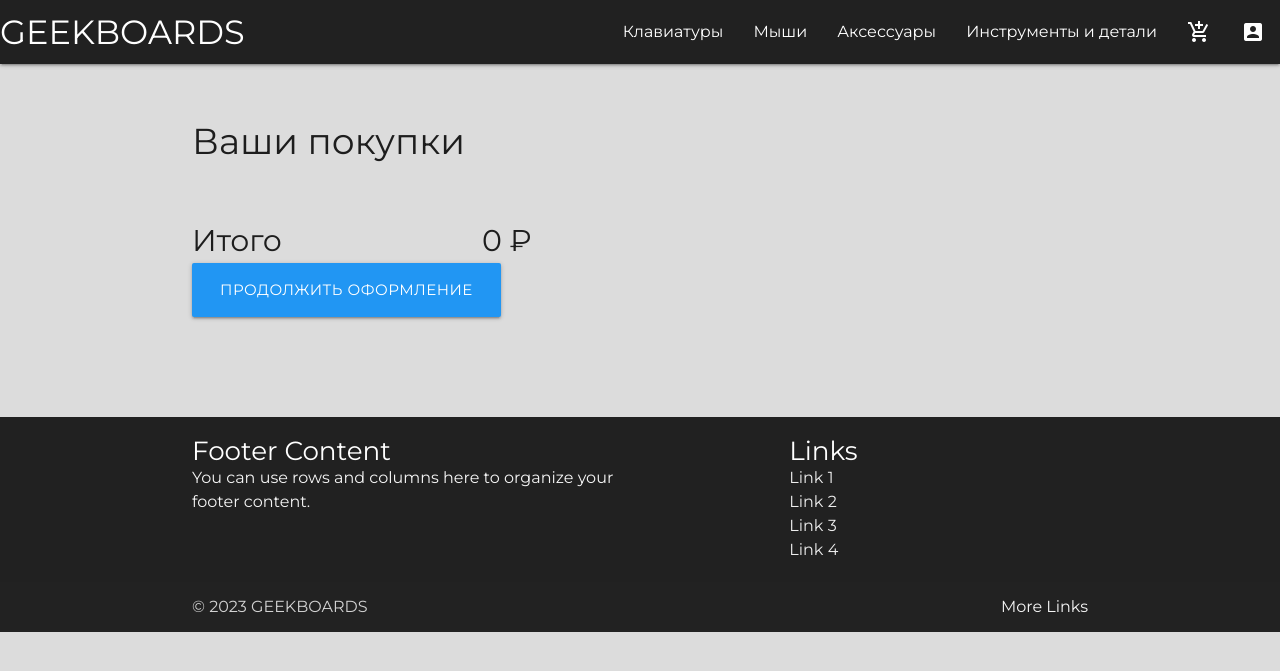
After one commit to f1rezy/yandex-flask, a Flask app: page /cart in a window 1280 px wide. The commit adds this page. Shown: the top 671 px of the page. Run offline with Flask 3, Linux system fonts and the light colour scheme.

Commit message:
Create cart page

```diff
--- a/main.py
+++ b/main.py
@@ -54,7 +54,7 @@ def main():
 @app.route("/")
 def index():
     db_sess = db_session.create_session()
-    items = db_sess.query(Items).all()
+    items = db_sess.query(Items).all()[:15]
     return render_template("index.html", title="Главная | Geekboards", items=items)
 
 
@@ -156,5 +156,10 @@ def product(product):
     return render_template("product.html", title=item_title, item=item)
 
 
+@app.route("/cart")
+def cart():
+    return render_template("cart.html", title="Корзина")
+
+
 if __name__ == '__main__':
     main()
--- a/static/css/style.css
+++ b/static/css/style.css
@@ -48,3 +48,15 @@ body {
   background-color: white;
   border-radius: 20px;
 }
+
+.product {
+  margin: 60px 40px 100px 40px;
+}
+
+.product-name {
+  font-size: 36px;
+}
+
+.item_img {
+  border-radius: 20px;
+}
--- /dev/null
+++ b/static/javascript/cart.js
@@ -0,0 +1,31 @@
+function get_cart() {
+    return JSON.parse(localStorage.getItem("cart"))
+}
+
+function set_cart(value) {
+    localStorage.setItem("cart", JSON.stringify(value))
+}
+
+window.onload = () => {
+    if (!localStorage.cart) {
+        set_cart({})
+    }
+
+    const bp = document.querySelector(".item_cart").cloneNode(true)
+    const storage = document.querySelector(".card_storage")
+    document.querySelector(".item_cart").remove()
+
+    let price = 0
+
+    for (let [key, value] of Object.entries(get_cart())) {
+        let new_row = bp.cloneNode(true)
+
+        new_row.childNodes[1].innerHTML = key
+        new_row.childNodes[3].innerHTML = value
+        price += Number.parseInt(value)
+        storage.append(new_row)
+
+    }
+
+    document.querySelector(".total_price").innerHTML = price + " ₽"
+}
--- a/templates/base.html
+++ b/templates/base.html
@@ -26,8 +26,8 @@
                     <li><a href="/category/keyboards">Клавиатуры</a></li>
                     <li><a href="/category/mice">Мыши</a></li>
                     <li><a href="/category/accessories">Аксессуары</a></li>
-                    <li><a href="/category/">Инструменты и детали</a></li>
-                    <li><a href="/order"><i class="material-icons">add_shopping_cart</i></a></li>
+                    <li><a href="/category/tools">Инструменты и детали</a></li>
+                    <li><a href="/cart"><i class="material-icons">add_shopping_cart</i></a></li>
                     {% if current_user.is_authenticated %}
                         <li><a href="/logout"><i class="material-icons">account_box</i></a></li>
                     {% else %}
@@ -68,5 +68,4 @@
     </div>
 </footer>
 </body>
-<script src="/static/javascript/script.js"></script>
 </html>
--- /dev/null
+++ b/templates/cart.html
@@ -0,0 +1,17 @@
+{% extends "base.html" %}
+
+{% block content %}
+<div class="container" style="padding-top: 50px; padding-bottom: 100px">
+    <div class="card_storage" style="font-size: 36px;">Ваши покупки</div>
+    <div class="card item_cart">
+        <span class=""></span>
+        <span></span>
+    </div>
+    <div style="font-size: 30px; display: flex; flex-direction: row; margin-top: 50px">
+        <div style="padding-right: 100px;">Итого</div>
+        <div class="total_price" style="padding-left: 100px;"></div>
+    </div>
+    <a class="waves-effect waves-light btn-large blue">Продолжить оформление</a>
+</div>
+<script src="/static/javascript/cart.js"></script>
+{% endblock %}
--- a/templates/product.html
+++ b/templates/product.html
@@ -6,11 +6,11 @@
         <img class="item_img" src={{item.image}}>
     </div>
     <div class="col s5" style="margin-left: 30px;">
-        <h1 class="title">{{item.title}}</h1>
+        <h1 class="product-name">{{item.title}}</h1>
         <h2 style="font-size: 30px; margin: 25px 0 10px 0;">Описание</h2>
         <span>{{item.description}}</span>
         <div style="margin-top: 30px;">
-            <div>{{item.price}} ₽</div>
+            <div class="product-price">{{item.price}} ₽</div>
             {% if item.availability > 0 %}
                 <div>В наличии</div>
             {% else %}
@@ -22,4 +22,5 @@
         </div>
     </div>
 </div>
+<script src="/static/javascript/script.js"></script>
 {% endblock %}
```
Also changed, not shown: static/javascript/script.js (added, +18 -0 lines), templates/category.html (+7 -2 lines), templates/index.html (+8 -3 lines).
